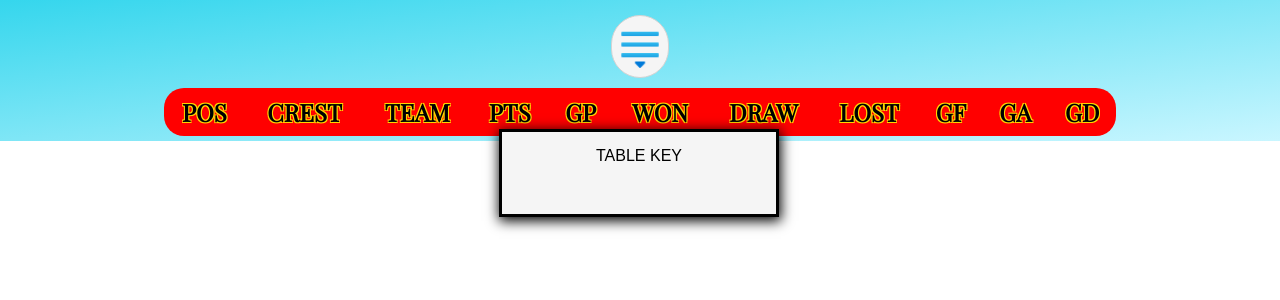
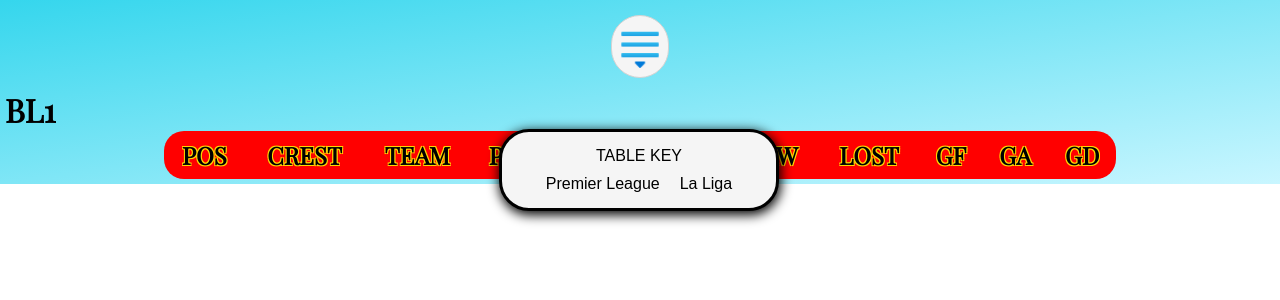
Before and after one commit to mrtrpak/fullstack-portfolio, a React (Create React App) app in the folder client/: page /soccer in a window 1280 px wide. Shown: the top 300 px of the page. Built offline with nearby package versions, Linux system fonts and the light colour scheme.

Commit message:
setting up functionality to be able to change the leagues

```diff
--- a/client/src/components/soccer/Dropdown.css
+++ b/client/src/components/soccer/Dropdown.css
@@ -34,10 +34,10 @@
   background-color: whitesmoke;
   padding: 10px;
   border: 3px solid black;
+  border-radius: 30px;
   margin: auto;
   text-align: center;
   box-shadow: 1px 3px 12px 1px;
-  height: 100%;
   width: 100%;
   position: absolute;
   margin-top: 20%;
--- a/client/src/components/soccer/Dropdown.js
+++ b/client/src/components/soccer/Dropdown.js
@@ -4,12 +4,21 @@ import dropdownIcon from '../../icons/icons8-drag-list-down-48.png';
 
 import './Dropdown.css';
 
-export default function Dropdown() {
+export default function Dropdown({ parentCallback }) {
   const [display, setDisplay] = useState('block');
 
   const handleHover = () => {
     display === 'none' ? setDisplay('block') : setDisplay('none');
-    console.log(display)
+  };
+
+  const getLeagueCode = code => {
+    switch (code) {
+      case 'PL': parentCallback('PL');
+        break;
+      case 'PD': parentCallback('PD');
+        break;
+      default: parentCallback('BL1');
+    }
   }
 
   return (
@@ -18,7 +27,11 @@ export default function Dropdown() {
         <img src={dropdownIcon} alt='dropdown icon' className='dropdown-icon' />
       </div>
       <div className='dropdown-menu' style={{ display: display }}>
-        <button className='btn table-key'>TABLE KEY</button>
+        <div className='table-key'>
+          <button className='btn'>TABLE KEY</button>
+        </div>
+        <button onClick={() => getLeagueCode('PL')} className='btn league-btn'>Premier League</button>
+        <button onClick={() => getLeagueCode('PD')} className='btn league-btn'>La Liga</button>
       </div>
 
     </div>
--- a/client/src/components/soccer/Table.js
+++ b/client/src/components/soccer/Table.js
@@ -1,16 +1,22 @@
-import React, {useEffect, useState } from 'react';
+import React, {useEffect, useState, Fragment, useCallback } from 'react';
 
+import Dropdown from './Dropdown';
 import TableBody from './TableBody';
 
 import './Table.css';
 
 export default function Table() {
   const [standingsData, setStandingsData] = useState();
+  const [leagueCode, setLeagueCode] = useState('BL1');
 
   const tableHeaders = [
     "pos", "crest", "team", "pts", "gp",
     "won", "draw", "lost", "gf", "ga", "gd"
   ];
+
+  const sendLeagueCode = useCallback(code => {
+     setLeagueCode(code)
+  }, []);
 
   useEffect(() => {
     const fetchStandings = async () => {
@@ -24,6 +30,9 @@ export default function Table() {
   }, []);
 
   return (
+    <Fragment>
+      <Dropdown parentCallback={sendLeagueCode} />
+      <h1>{leagueCode}</h1>
       <table className='soccer-table'>
         <thead className='soccer-header'>
           <tr>
@@ -36,5 +45,6 @@ export default function Table() {
         </thead>
           <TableBody standings={standingsData} />
       </table>
+    </Fragment>
   );
 };
--- a/client/src/pages/Soccer/index.js
+++ b/client/src/pages/Soccer/index.js
@@ -9,7 +9,6 @@ export default function SoccerPage() {
 
   return (
     <div className='soccer-page'>
-      <Dropdown />
       <Table />
     </div>
   );
```
Lines whose indentation alone changed are shown as unchanged.
